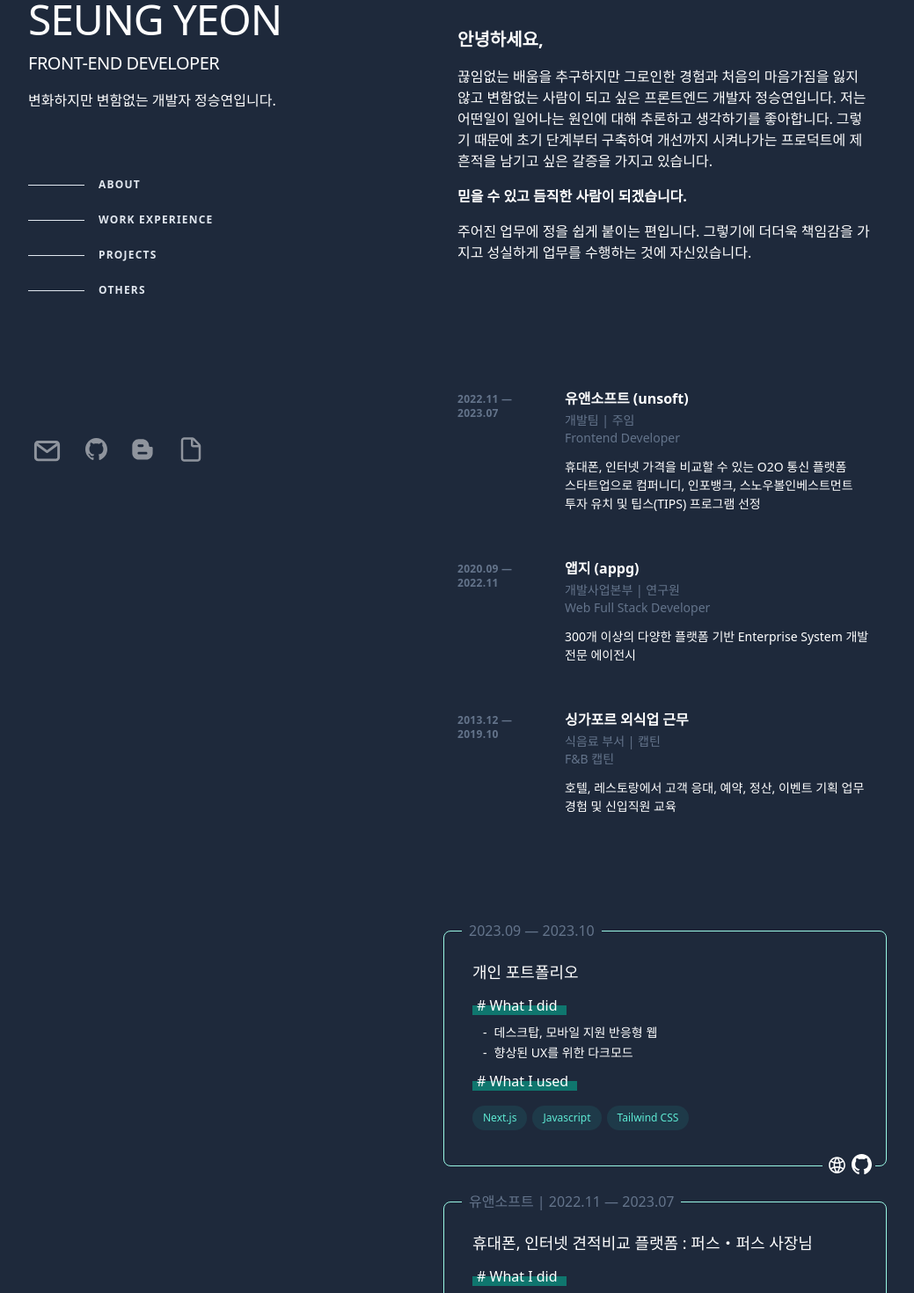
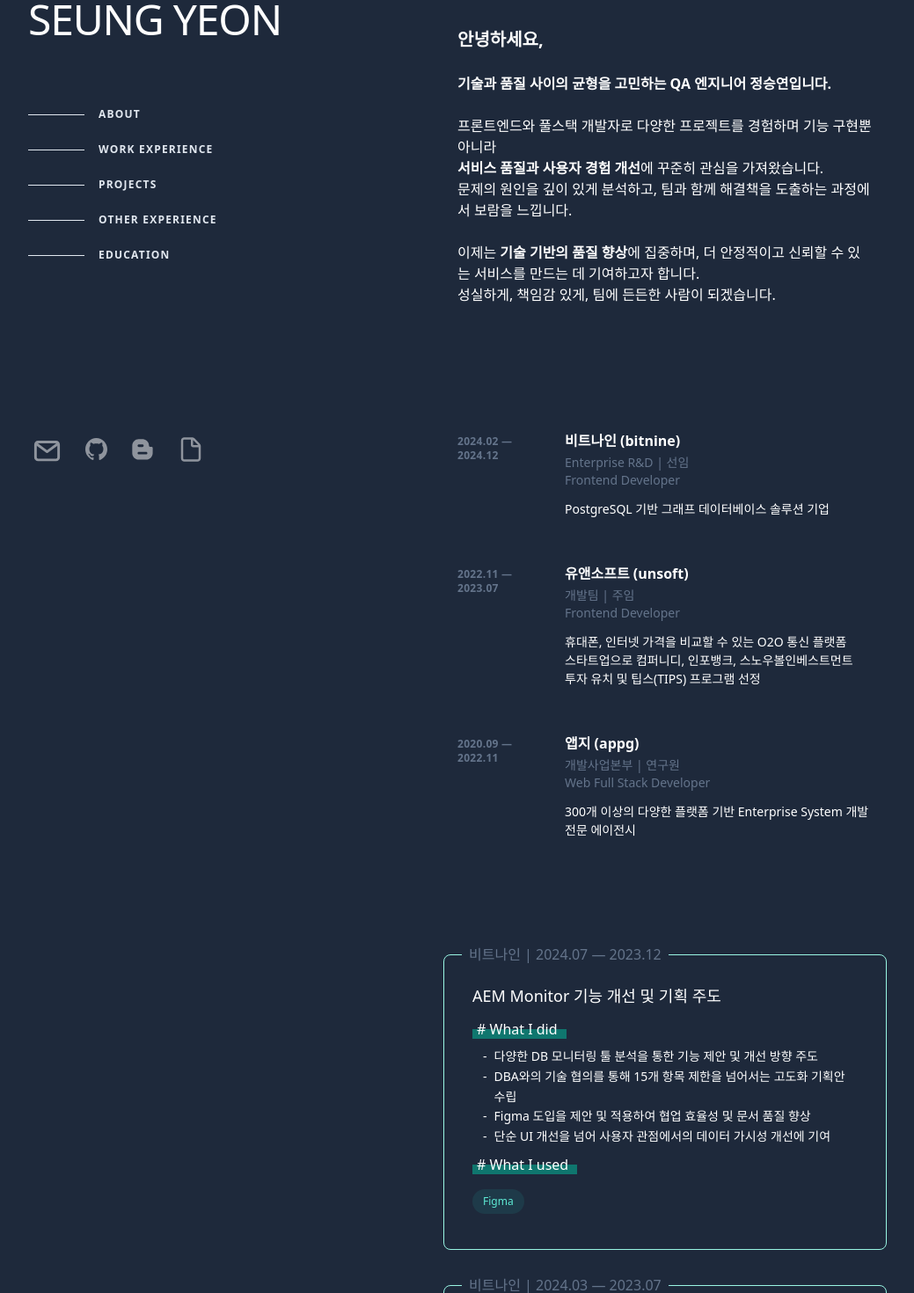
Before and after one commit to ssyeon612/seungyeon-portfolio, a Next.js app: page / in a window 1280 px wide. Shown: the part 160-1630 px from the top of the page at 88% size, without its empty margins (128-1167 px from the left). Built offline with nearby package versions, Linux system fonts and the light colour scheme.

Commit message:
update information

```diff
--- a/src/app/layout.tsx
+++ b/src/app/layout.tsx
@@ -14,7 +14,7 @@ export default function RootLayout({ children }: { children: React.ReactNode })
     return (
         <html lang="en">
             <head>
-                <title>정승연 | 프론트엔드 개발자</title>
+                <title>정승연</title>
                 <link rel="icon" href="/favicon.png" sizes="any" />
             </head>
             <body>
--- a/src/app/page.tsx
+++ b/src/app/page.tsx
@@ -2,6 +2,7 @@ import About from "@/components/About";
 import Experience from "@/components/Experience";
 import Projects from "@/components/Projects";
 import Others from "@/components/Others";
+import Education from "@/components/Education";
 
 export default function Home() {
     return (
@@ -10,6 +11,7 @@ export default function Home() {
             <Experience />
             <Projects />
             <Others />
+            <Education />
         </main>
     );
 }
--- a/src/components/About/index.tsx
+++ b/src/components/About/index.tsx
@@ -5,13 +5,19 @@ const About = () => {
                 <h2 className="text-sm font-bold uppercase tracking-widest text-slate-200 lg:sr-only">About</h2>
             </div>
             <div>
-                <p className="mb-4 text-xl font-bold">안녕하세요,</p>
+                <p className="text-xl font-bold">안녕하세요,</p>
+                <br />
+                <p className="font-bold">기술과 품질 사이의 균형을 고민하는 QA 엔지니어 정승연입니다.</p>
+                <br />
                 <p className="mb-4">
-                    끊임없는 배움을 추구하지만 그로인한 경험과 처음의 마음가짐을 잃지 않고 변함없는 사람이 되고 싶은 프론트엔드 개발자 정승연입니다. 저는 어떤일이 일어나는 원인에 대해 추론하고
-                    생각하기를 좋아합니다. 그렇기 때문에 초기 단계부터 구축하여 개선까지 시켜나가는 프로덕트에 제 흔적을 남기고 싶은 갈증을 가지고 있습니다.
+                    프론트엔드와 풀스택 개발자로 다양한 프로젝트를 경험하며 기능 구현뿐 아니라 <br />
+                    <span className="font-bold">서비스 품질과 사용자 경험 개선</span>에 꾸준히 관심을 가져왔습니다. <br />
+                    문제의 원인을 깊이 있게 분석하고, 팀과 함께 해결책을 도출하는 과정에서 보람을 느낍니다.
+                    <br />
+                    <br />
+                    이제는 <span className="font-bold">기술 기반의 품질 향상</span>에 집중하며, 더 안정적이고 신뢰할 수 있는 서비스를 만드는 데 기여하고자 합니다. <br />
+                    성실하게, 책임감 있게, 팀에 든든한 사람이 되겠습니다.
                 </p>
-                <p className="mb-4 font-bold">믿을 수 있고 듬직한 사람이 되겠습니다.</p>
-                <p>주어진 업무에 정을 쉽게 붙이는 편입니다. 그렇기에 더더욱 책임감을 가지고 성실하게 업무를 수행하는 것에 자신있습니다.</p>
             </div>
         </section>
     );
--- /dev/null
+++ b/src/components/Education/index.tsx
@@ -0,0 +1,37 @@
+const Education = () => {
+    return (
+        <section id="education" className="mb-16 scroll-mt-16 md:mb-24 lg:mb-36 lg:scroll-mt-24" aria-label="Others">
+            <div className="sticky top-0 z-20 -mx-6 mb-10 w-screen bg-slate-900/75 px-6 py-5 backdrop-blur md:-mx-12 md:px-12 lg:sr-only lg:relative lg:top-auto lg:mx-auto lg:w-full lg:px-0 lg:py-0 lg:opacity-0">
+                <h2 className="text-sm font-bold uppercase tracking-widest text-slate-200 lg:sr-only">Others</h2>
+            </div>
+            <div>
+                <ol className="group/list">
+                    <li className="mb-12">
+                        <div className="group relative grid pb-1 transition-all sm:grid-cols-8 sm:gap-8 md:gap-4">
+                            <div className="z-10 mb-2 mt-1 text-xs font-semibold uppercase tracking-wide text-slate-500 sm:col-span-2">2025.03 — current</div>
+                            <div className="z-10 sm:col-span-6">
+                                <h3 className="font-medium leading-snug">한국방송통신대학교 재학</h3>
+                                <div className="text-slate-500" aria-hidden="true">
+                                    컴퓨터과학과
+                                </div>
+                            </div>
+                        </div>
+                    </li>
+                    <li className="mb-12">
+                        <div className="group relative grid pb-1 transition-all sm:grid-cols-8 sm:gap-8 md:gap-4">
+                            <div className="z-10 mb-2 mt-1 text-xs font-semibold uppercase tracking-wide text-slate-500 sm:col-span-2">2011.01 — 2014.03</div>
+                            <div className="z-10 sm:col-span-6">
+                                <h3 className="font-medium leading-snug">서울관광고등학교 졸업</h3>
+                                <div className="text-slate-500" aria-hidden="true">
+                                    홍보미디어과
+                                </div>
+                            </div>
+                        </div>
+                    </li>
+                </ol>
+            </div>
+        </section>
+    );
+};
+
+export default Education;
--- a/src/components/Experience/index.tsx
+++ b/src/components/Experience/index.tsx
@@ -1,5 +1,12 @@
 const Experience = () => {
     const experiences = [
+        {
+            name: "비트나인 (bitnine)",
+            period: "2024.02 — 2024.12",
+            role: "Enterprise R&D | 선임",
+            position: "Frontend Developer",
+            desc: "PostgreSQL 기반 그래프 데이터베이스 솔루션 기업",
+        },
         {
             name: "유앤소프트 (unsoft)",
             period: "2022.11 — 2023.07",
@@ -13,13 +20,6 @@ const Experience = () => {
             role: "개발사업본부 | 연구원",
             position: "Web Full Stack Developer",
             desc: "300개 이상의 다양한 플랫폼 기반 Enterprise System 개발 전문 에이전시",
-        },
-        {
-            name: "싱가포르 외식업 근무",
-            period: "2013.12 — 2019.10",
-            role: "식음료 부서 | 캡틴",
-            position: "F&B 캡틴",
-            desc: "호텔, 레스토랑에서 고객 응대, 예약, 정산, 이벤트 기획 업무 경험 및 신입직원 교육",
         },
     ];
 
--- a/src/components/Header/index.tsx
+++ b/src/components/Header/index.tsx
@@ -9,7 +9,8 @@ const Header = () => {
         { name: "About", href: "about" },
         { name: "Work Experience", href: "experience" },
         { name: "Projects", href: "project" },
-        { name: "Others", href: "others" },
+        { name: "Other Experience", href: "others" },
+        { name: "Education", href: "education" },
     ];
 
     const callback = function (entries: any, observer: any) {
@@ -72,8 +73,8 @@ const Header = () => {
                         </span>
                     </span>
                 </h1>
-                <h2 className="mt-3 text-lg font-medium tracking-tight sm:text-xl">FRONT-END DEVELOPER</h2>
-                <p className="mt-4 max-w-xs leading-normal">변화하지만 변함없는 개발자 정승연입니다.</p>
+                {/* <h2 className="mt-3 text-lg font-medium tracking-tight sm:text-xl">FRONT-END DEVELOPER</h2>
+                <p className="mt-4 max-w-xs leading-normal">변화하지만 변함없는 개발자 정승연입니다.</p> */}
                 <nav className="nav hidden lg:block" aria-label="In-page jump links">
                     <ul className="mt-16 w-max">
                         {menus.map((menu, index) => (
@@ -110,7 +111,7 @@ const Header = () => {
                 </li>
 
                 <li className="group mr-5 text-xs flex flex-col items-center">
-                    <a className="block opacity-50 hover:opacity-100" href="https://jeongseungyeon.notion.site/7088cba4eb72459bb04cbf959d3e2893" target="_blank">
+                    <a className="block opacity-50 hover:opacity-100" href="https://jeongseungyeon.notion.site/1cfbb9a3f99f8027a6ecc760908cd0bc" target="_blank">
                         <Image src="/icons/doc-icon.svg" alt="" width={30} height={40} className="brightness-0 dark:brightness-100" />
                     </a>
                     <p className="invisible transition-all group-hover:visible group-hover:translate-y-2">resume</p>
--- a/src/components/Projects/index.tsx
+++ b/src/components/Projects/index.tsx
@@ -4,12 +4,28 @@ import Link from "next/link";
 const Projects = () => {
     const projects = [
         {
-            name: "개인 포트폴리오",
-            period: "2023.09 — 2023.10",
-            skills: ["Next.js", "Javascript", "Tailwind CSS"],
-            works: ["데스크탑, 모바일 지원 반응형 웹", "향상된 UX를 위한 다크모드"],
-            web: "https://seungyeonj.netlify.app",
-            github: "https://github.com/ssyeon612/seungyeon-portfolio-2023",
+            company: "비트나인",
+            name: "AEM Monitor 기능 개선 및 기획 주도",
+            period: "2024.07 — 2023.12",
+            skills: ["Figma"],
+            works: [
+                "다양한 DB 모니터링 툴 분석을 통한 기능 제안 및 개선 방향 주도",
+                "DBA와의 기술 협의를 통해 15개 항목 제한을 넘어서는 고도화 기획안 수립",
+                "Figma 도입을 제안 및 적용하여 협업 효율성 및 문서 품질 향상",
+                "단순 UI 개선을 넘어 사용자 관점에서의 데이터 가시성 개선에 기여",
+            ],
+        },
+        {
+            company: "비트나인",
+            name: "Graphizer 글로벌 고도화",
+            period: "2024.03 — 2023.07",
+            skills: ["Next.js", "Redux Toolkit", "CSS Module", "Sigma.js"],
+            works: [
+                "최대 10MB 제한의 CSV 업로드 기능을 WebSocket 기반 실시간 업로드로 전환, 최대 2GB 지원 및 UX 대폭 향상",
+                "기존 multipart 방식 → WebSocket 방식으로 구조 변경하여 전송 성능 및 직관성 개선",
+                "i18n 라이브러리 도입을 통한 다국어 구조 설계 및 영어 지원 추가",
+                "디자이너와의 긴밀한 협업으로 UI/UX 전면 개선",
+            ],
         },
         {
             company: "유앤소프트",
```
Also changed, not shown: src/components/Others/index.tsx (+51 -3 lines), public/istqb_cert.JPEG (added), 1 other file (tests, documents, lock files or other folders).
